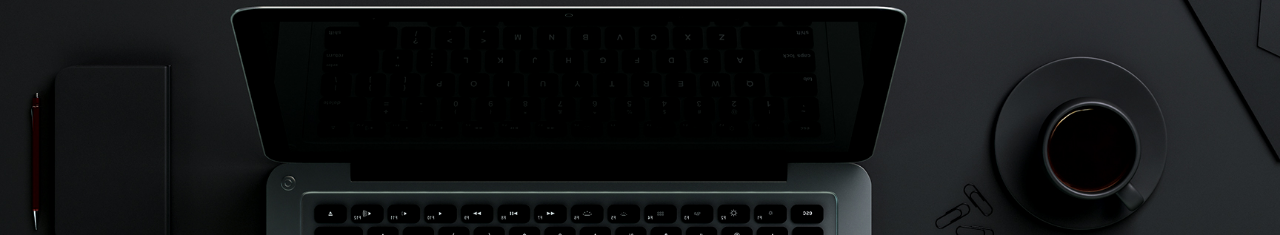
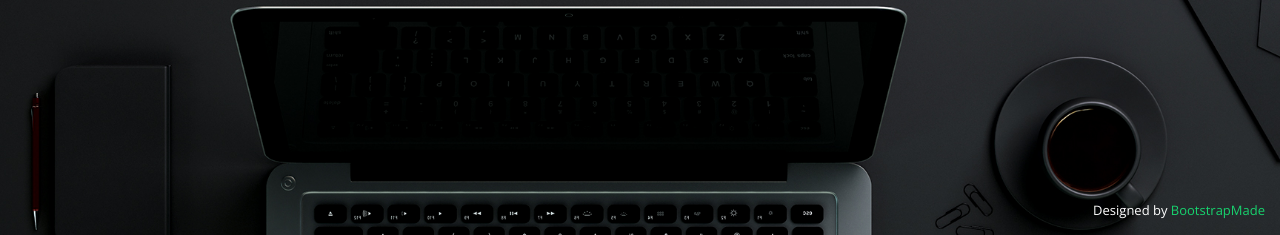
Before and after one commit to davidfb93/Portafolio, a plain HTML site: page index.html in a window 1280 px wide. Shown: the part 565-800 px from the top of the page. Drawn offline with nearby package versions, Linux system fonts and the light colour scheme.

Commit message:
actualización imagen

```diff
--- a/index.html
+++ b/index.html
@@ -399,7 +399,7 @@
     <!-- You can delete the links only if you purchased the pro version. -->
     <!-- Licensing information: https://bootstrapmade.com/license/ -->
     <!-- Purchase the pro version with working PHP/AJAX contact form: https://bootstrapmade.com/personal-free-resume-bootstrap-template/ -->
-<!--     Designed by <a href="https://bootstrapmade.com/">BootstrapMade</a> -->
+    Designed by <a href="https://bootstrapmade.com/">BootstrapMade</a>
   </div>
 
   <!-- Vendor JS Files -->
```
Also changed, not shown: assets/img/me.jpg.
